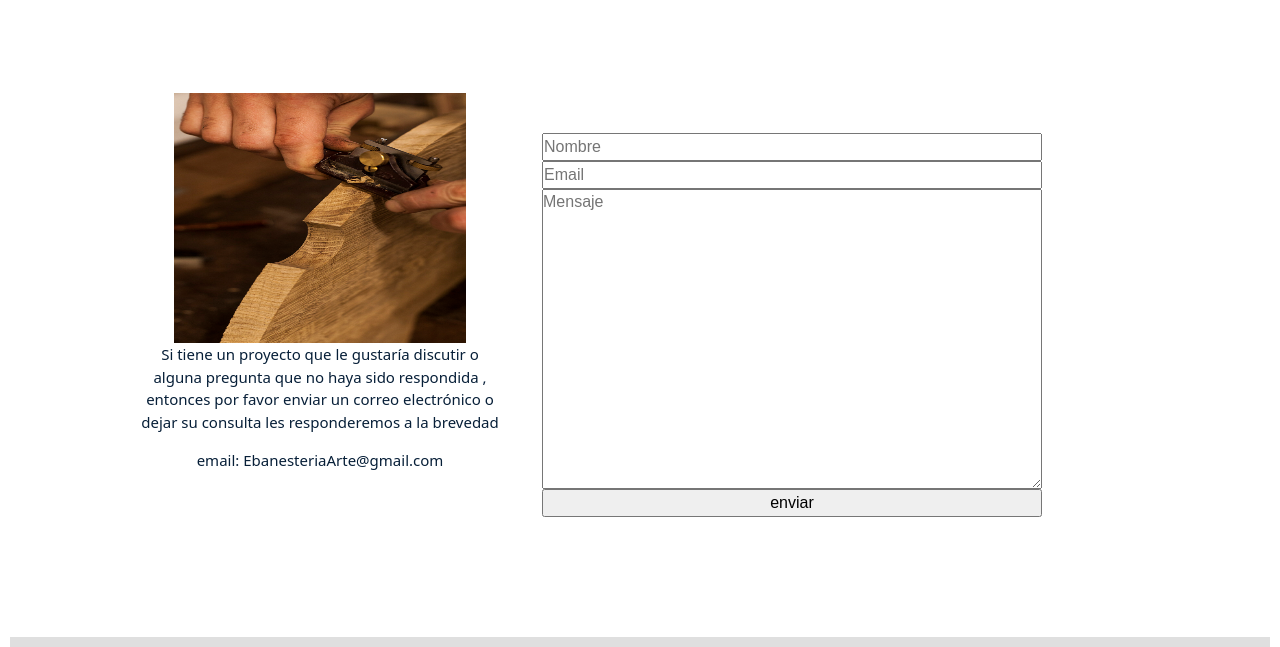
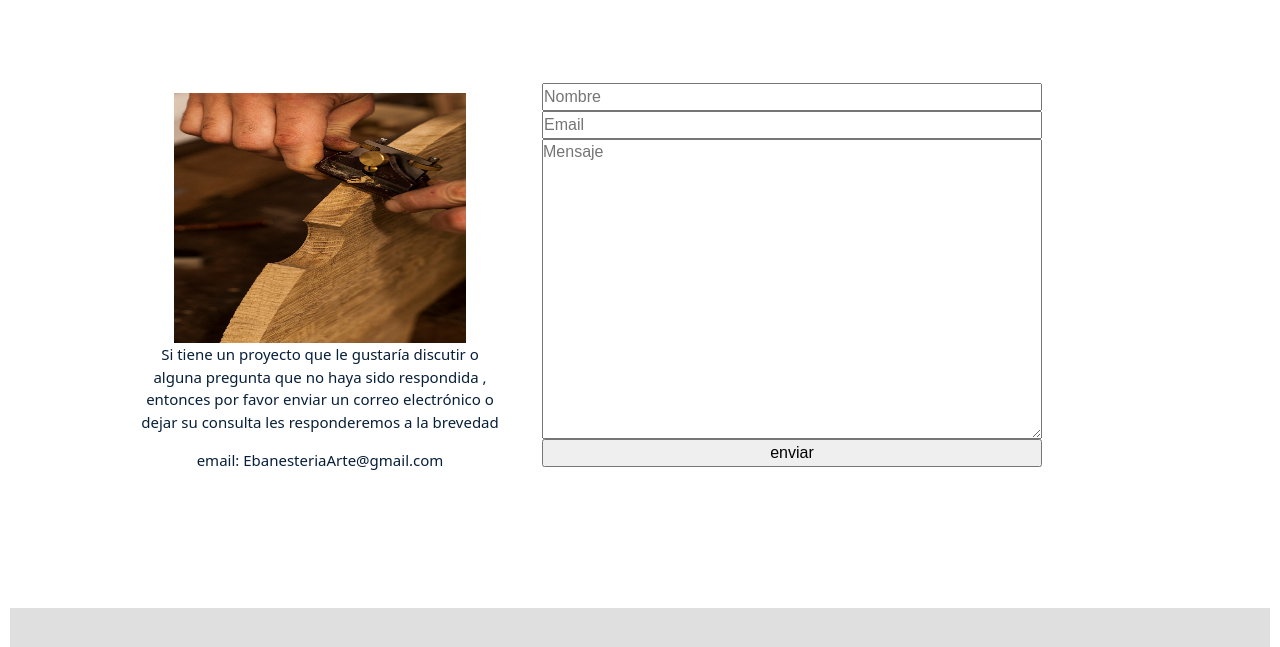
Before and after one commit to AlexisAlv9/PFAlvarez, a website: page sections/contacto.html in a window 1280 px wide. Shown: the part 77-724 px from the top of the page. Drawn offline with Linux system fonts and the light colour scheme.

Commit message:
asdsddsds

```diff
--- a/sass/views/_contacto.scss
+++ b/sass/views/_contacto.scss
@@ -1,9 +1,3 @@
-                                  /* Secccion Contacto */
-
-
-
-
-
 
                                 .pantalla-divididaCon{
 
@@ -12,7 +6,7 @@
                                     justify-content: center;
                                     width: 100%;
                                     margin-bottom: 100px;
-
+                                    padding-top: 0px;
 
                                     &-izquierda{
                                     margin: 10px;
@@ -42,8 +36,8 @@
                                     margin: 10px ;
                                     padding: 10px;
                                     font-family: Arial, Helvetica, sans-serif;
-                                    margin-top: 50px;
 
+                                    padding-top: 0px;
                                    &-form{
                                     width: 90%;
                                     max-width: 500px;
--- a/sass/views/_historia.scss
+++ b/sass/views/_historia.scss
@@ -6,7 +6,7 @@
     margin-top: 50px;
     display: flex;
     padding-left: 60px;
-    padding-top: 30px;
+    padding-top: 0px;
     padding-right: 60px;
 
 
--- a/sass/views/_index.scss
+++ b/sass/views/_index.scss
@@ -7,7 +7,7 @@
     align-items: center;
     margin-left: 60px;
     margin-right: 60px;
-    padding-top: 60px;
+    padding-top: 0;
 
 
 
--- a/sass/views/_nosotros.scss
+++ b/sass/views/_nosotros.scss
@@ -3,8 +3,8 @@
     display: flex;
    padding-left: 60px;
    padding-right: 60px;
-   padding-top: 60px;
-   margin-top: 50px;
+   padding-top: 0px;
+   margin-top: 0px;
     &-izquierda{
         height: 450px;
         width: 50%;
--- a/sass/views/_proyecto.scss
+++ b/sass/views/_proyecto.scss
@@ -4,12 +4,12 @@
               h1 {
 
                text-align: center;
-                 margin-top: 50px;
+                 margin-top: 0px;
                  margin-bottom: 15px;
                  font-size: 30px;
                  font-family: $fontsPrimary;
                  font-weight: 100;
-
+                 padding-top: 0;
               }
               p{
 
```
Also changed, not shown: css/main.css.
